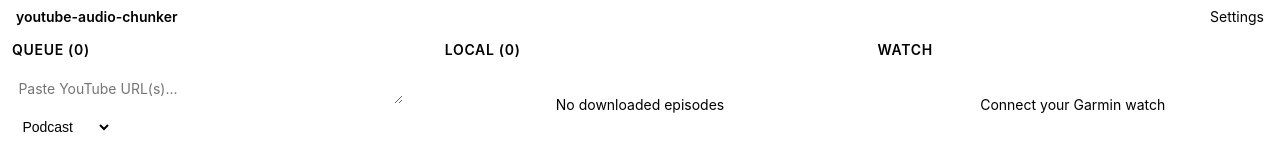
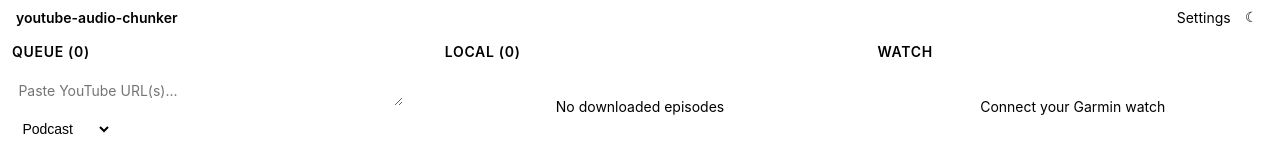
Before and after one commit to tnrzk13/youtube-audio-chunker, a SvelteKit app in the folder gui/: page / in a window 1280 px wide. Shown: the top 160 px of the page. Built offline with nearby package versions, Linux system fonts and the light colour scheme.

Commit message:
Add dark mode with theme toggle and flash prevention
Dark theme variables in app.css, blocking script in app.html to
prevent flash, reactive theme store, and sun/moon toggle buttons
in both toolbars.

```diff
--- a/gui/src/app.html
+++ b/gui/src/app.html
@@ -3,6 +3,12 @@
 	<head>
 		<meta charset="utf-8" />
 		<meta name="viewport" content="width=device-width, initial-scale=1" />
+		<script>
+			(function() {
+				if (localStorage.getItem('theme') === 'dark')
+					document.documentElement.setAttribute('data-theme', 'dark');
+			})();
+		</script>
 		%sveltekit.head%
 	</head>
 	<body data-sveltekit-preload-data="hover">
--- /dev/null
+++ b/gui/src/lib/stores/theme.svelte.ts
@@ -0,0 +1,22 @@
+let current = $state<'light' | 'dark'>(
+	(typeof localStorage !== 'undefined' && localStorage.getItem('theme') === 'dark')
+		? 'dark'
+		: 'light'
+);
+
+export function getTheme() {
+	return {
+		get current() { return current; },
+		get isDark() { return current === 'dark'; },
+	};
+}
+
+export function toggleTheme() {
+	current = current === 'dark' ? 'light' : 'dark';
+	if (current === 'dark') {
+		document.documentElement.setAttribute('data-theme', 'dark');
+	} else {
+		document.documentElement.removeAttribute('data-theme');
+	}
+	localStorage.setItem('theme', current);
+}
--- a/gui/src/routes/+page.svelte
+++ b/gui/src/routes/+page.svelte
@@ -10,8 +10,10 @@
 	import { getLibrary, refreshLibrary, processQueue } from '$lib/stores/library.svelte';
 	import { getGarminStatus, refreshGarmin, transferUnsynced } from '$lib/stores/garmin.svelte';
 	import { getProgress, setActive, initProgressListener } from '$lib/stores/progress.svelte';
+	import { getTheme, toggleTheme } from '$lib/stores/theme.svelte';
 
 	const library = getLibrary();
+	const theme = getTheme();
 	const garmin = getGarminStatus();
 	const progress = getProgress();
 
@@ -65,7 +67,12 @@
 
 <header class="toolbar">
 	<h1>youtube-audio-chunker</h1>
-	<a href="/settings" class="settings-link">Settings</a>
+	<div class="toolbar-actions">
+		<a href="/settings" class="settings-link">Settings</a>
+		<button class="theme-toggle" onclick={toggleTheme}>
+			{theme.isDark ? '\u2600' : '\u263E'}
+		</button>
+	</div>
 </header>
 
 <main class="dashboard">
@@ -137,6 +144,11 @@
 		font-weight: 600;
 		margin: 0;
 	}
+	.toolbar-actions {
+		display: flex;
+		align-items: center;
+		gap: 0.5rem;
+	}
 	.settings-link {
 		font-size: var(--font-size-md);
 		color: var(--color-primary);
@@ -145,6 +157,19 @@
 	}
 	.settings-link:hover {
 		text-decoration: underline;
+	}
+	.theme-toggle {
+		background: none;
+		border: 1px solid var(--color-border);
+		border-radius: var(--radius-sm);
+		cursor: pointer;
+		font-size: var(--font-size-lg);
+		padding: 0.15rem 0.4rem;
+		line-height: 1;
+		transition: all 0.15s;
+	}
+	.theme-toggle:hover {
+		background: var(--color-bg-hover);
 	}
 	.dashboard {
 		display: grid;
--- a/gui/src/routes/settings/+page.svelte
+++ b/gui/src/routes/settings/+page.svelte
@@ -1,8 +1,10 @@
 <script lang="ts">
 	import { onMount } from 'svelte';
 	import { getSettings, refreshSettings, saveSettings } from '$lib/stores/settings.svelte';
+	import { getTheme, toggleTheme } from '$lib/stores/theme.svelte';
 
 	const settings = getSettings();
+	const theme = getTheme();
 
 	let defaultContentType = $state('podcast');
 	let chunkDuration = $state(300);
@@ -37,7 +39,9 @@
 <header class="toolbar">
 	<a href="/" class="back-link">Back</a>
 	<h1>Settings</h1>
-	<div></div>
+	<button class="theme-toggle" onclick={toggleTheme}>
+		{theme.isDark ? '\u2600' : '\u263E'}
+	</button>
 </header>
 
 <main class="settings">
@@ -100,6 +104,20 @@
 	}
 	.back-link:hover {
 		text-decoration: underline;
+	}
+	.theme-toggle {
+		background: none;
+		border: 1px solid var(--color-border);
+		border-radius: var(--radius-sm);
+		cursor: pointer;
+		font-size: var(--font-size-lg);
+		padding: 0.15rem 0.4rem;
+		line-height: 1;
+		transition: all 0.15s;
+		color: inherit;
+	}
+	.theme-toggle:hover {
+		background: var(--color-bg-hover);
 	}
 	.settings {
 		max-width: 500px;
```
Also changed, not shown: gui/src/app.css (+64 -0 lines).
